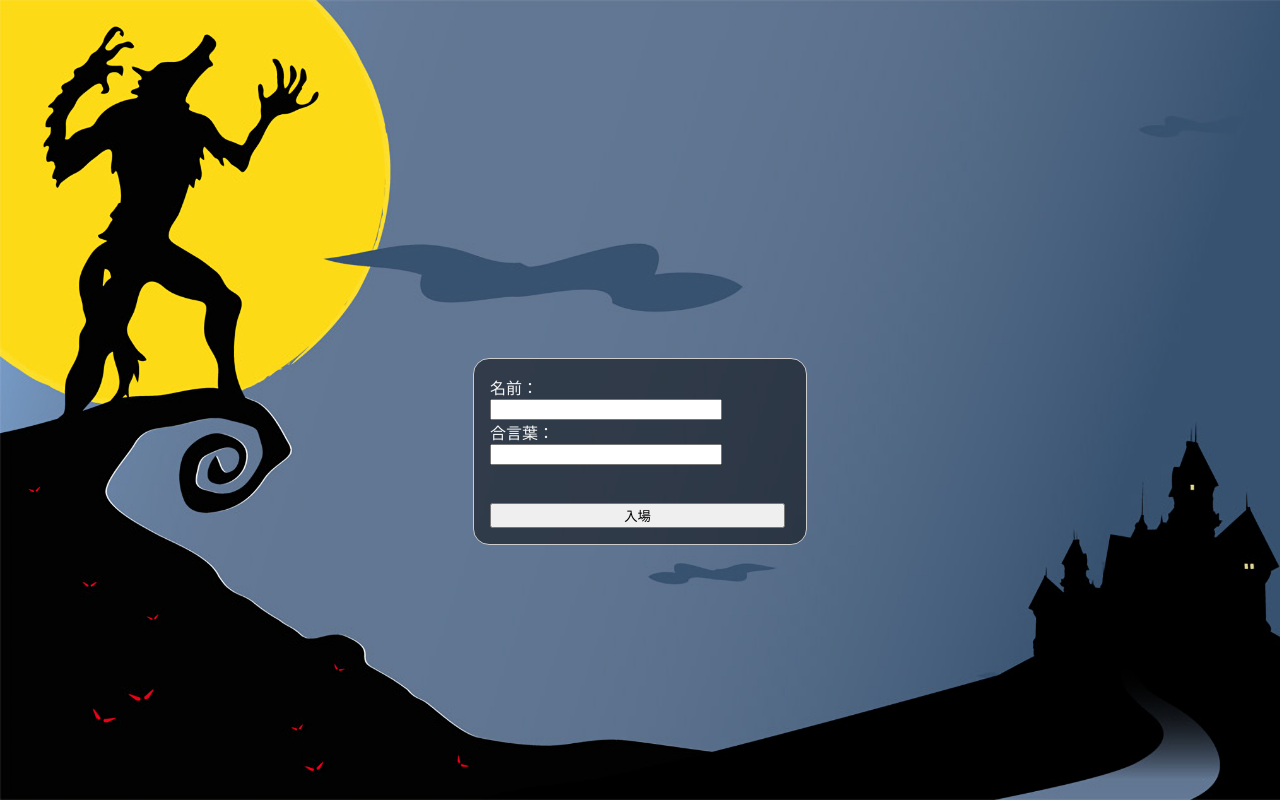
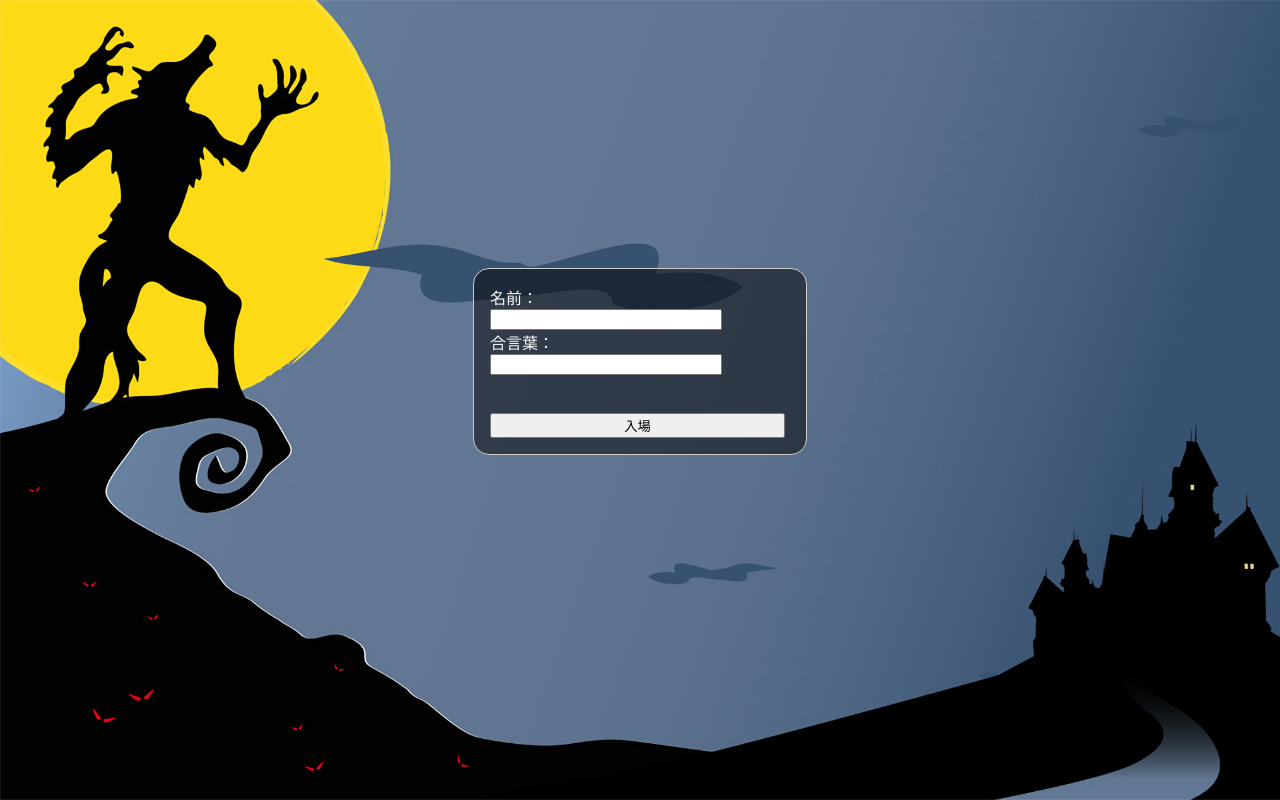
Before and after one commit to EndoHizumi/Jinro, a PHP site: page / in a window 1280 px wide. Run offline with PHP 8.4, Linux system fonts and the light colour scheme.

Commit message:
Fixed Stylesheet.Placed loginForm in the middle.

```diff
--- a/index.css
+++ b/index.css
@@ -5,23 +5,24 @@ body {
     background-size: cover;
     background-attachment: fixed;
     background-position: left center;
-    width: auto;
-    height: 700px;
+    position: relative;
+    height: 650px;
 }
 
 .loginArea {
-    position: relative;
-    top: 50%;
-    margin: 0 auto;
+    position: absolute;
+    top: 0;
+    bottom: 0;
+    left: 0;
+    bottom: 0;
+    margin: auto;
+    width: 100%;
+    height: 130px;
 }
 
 .loginArea .loginForm {
-    position: relative;
-    top: 0;
-    bottom: 0;
     margin: 0 auto;
     width: 300px;
-    /* フォームの範囲がわかるようにする */
     padding: 1em;
     border: 1px solid #CCC;
     border-radius: 1em;
```
Also changed, not shown: 1 other file.
